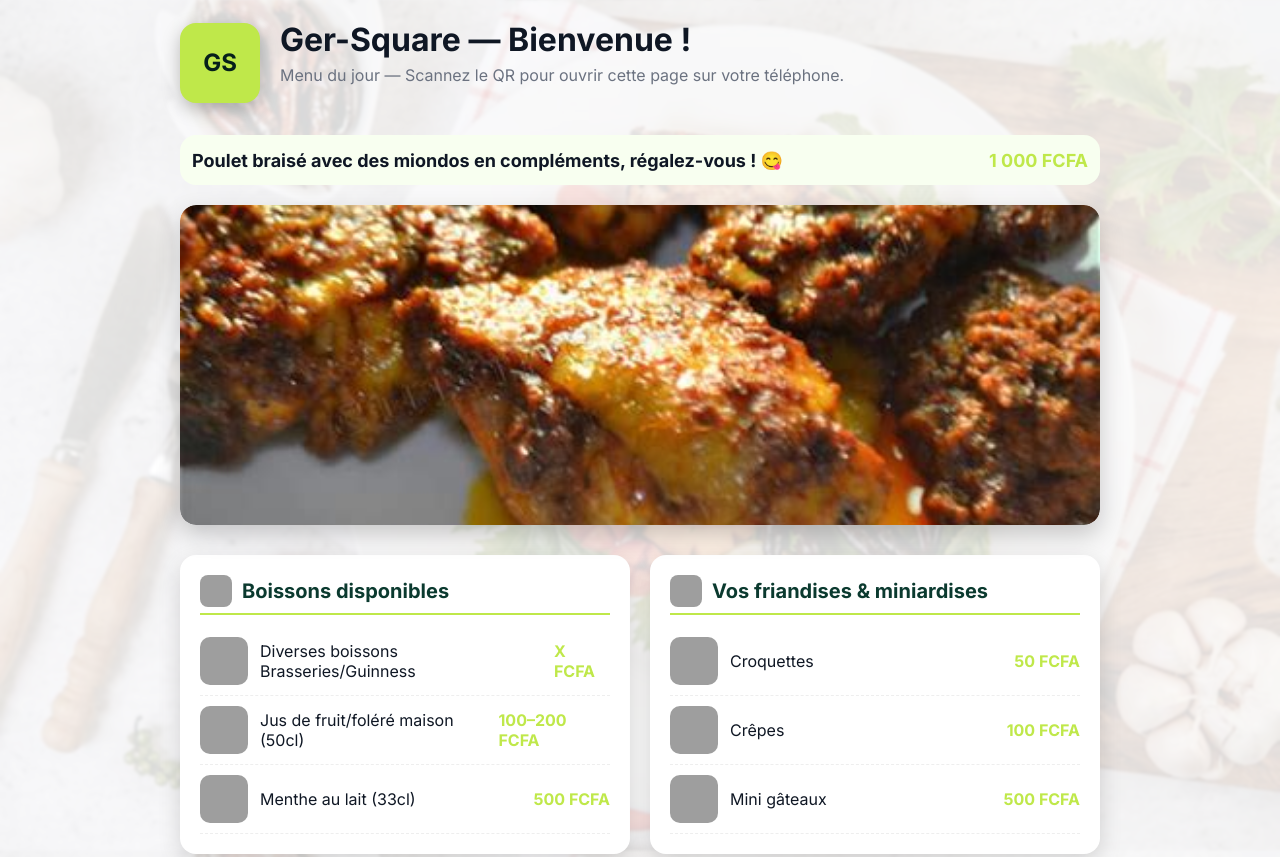
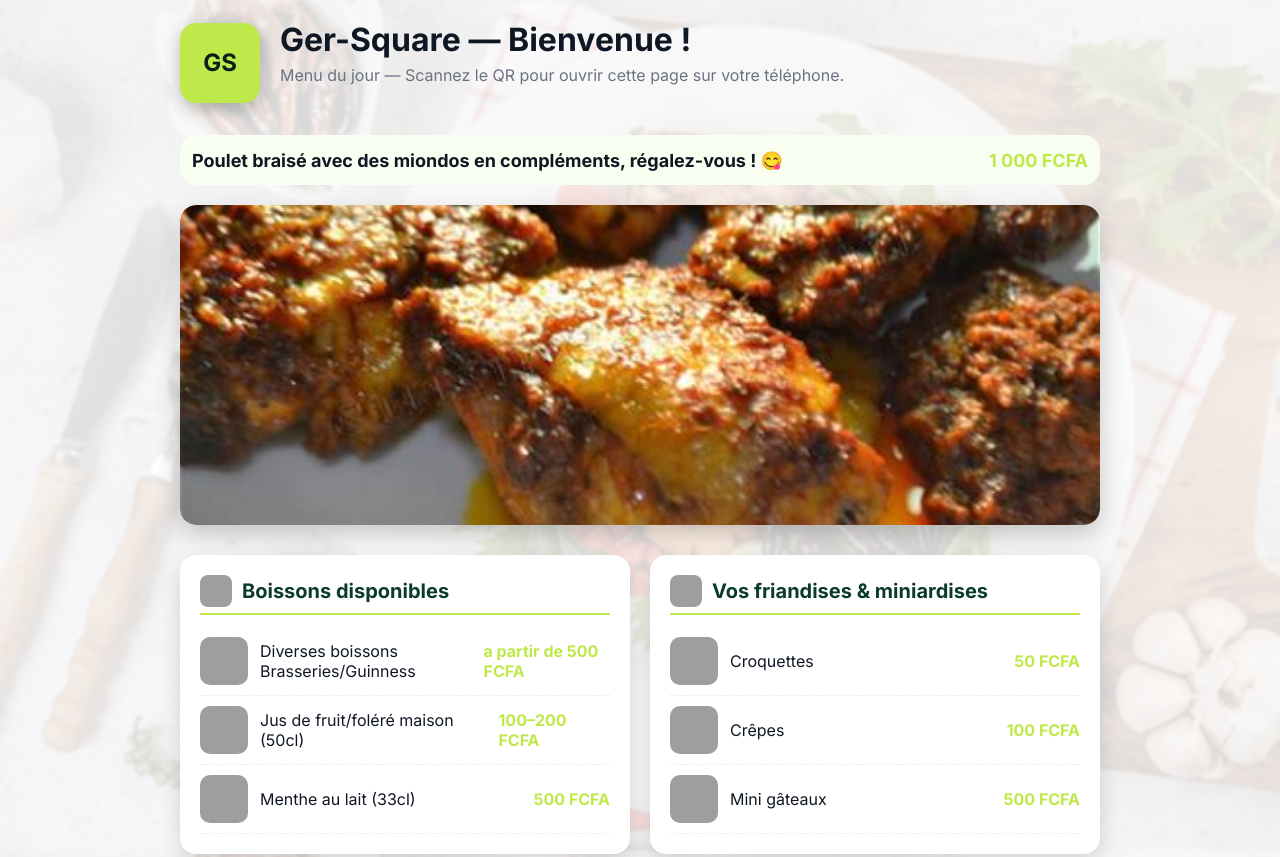
Before and after one commit to ErnestDikoum/miniger-square, a plain HTML site: page index.htm in a window 1280 px wide. Shown: the top 857 px of the page. Drawn offline with Linux system fonts and the light colour scheme; grey boxes are pictures that could not be loaded.

Commit message:
Update index.htm

```diff
--- a/index.htm
+++ b/index.htm
@@ -43,7 +43,7 @@
               Boissons disponibles
             </div>
             <ul class="items">
-              <li><span class="item-label"><img src="https://mybusinessmag.info/wp-content/uploads/2022/07/CollageMaker_2022714124033839-1.jpg" alt="Brasseries/Guinness">Diverses boissons Brasseries/Guinness</span><span class="price">X FCFA</span></li>
+              <li><span class="item-label"><img src="https://mybusinessmag.info/wp-content/uploads/2022/07/CollageMaker_2022714124033839-1.jpg" alt="Brasseries/Guinness">Diverses boissons Brasseries/Guinness</span><span class="price">a partir de 500 FCFA</span></li>
               <li><span class="item-label"><img src="https://images.unsplash.com/photo-1510626176961-4b57d4fbad03" alt="Jus">Jus de fruit/foléré maison (50cl)</span><span class="price">100–200 FCFA</span></li>
               <li><span class="item-label"><img src="https://images.unsplash.com/photo-1582719478250-c89cae4dc85b" alt="Menthe au lait">Menthe au lait (33cl)</span><span class="price">500 FCFA</span></li>
             </ul>
```
